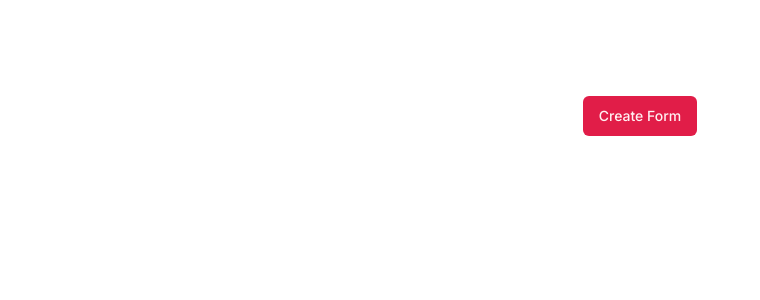
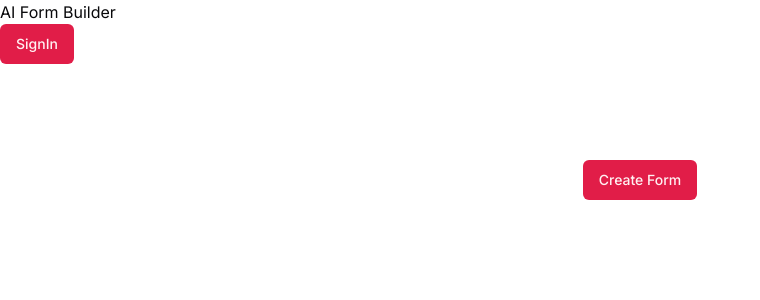
Before and after one commit to justigo86/form-builder, a Next.js app: page / in a window 1280 px wide. Shown: the top 300 px of the page, without its empty margins (0-760 px from the left). Built offline with nearby package versions, Linux system fonts and the light colour scheme; no server answers.

Commit message:
added nextAuth functionality and included keys - started Header element

```diff
--- a/package.json
+++ b/package.json
@@ -17,6 +17,7 @@
     "clsx": "^2.1.1",
     "lucide-react": "^0.378.0",
     "next": "14.2.3",
+    "next-auth": "^5.0.0-beta.18",
     "react": "^18",
     "react-dom": "^18",
     "react-hook-form": "^7.51.4",
--- /dev/null
+++ b/src/app/api/auth/[...nextauth]/route.ts
@@ -0,0 +1 @@
+export { GET, POST } from "@/auth";
--- a/src/app/page.tsx
+++ b/src/app/page.tsx
@@ -1,9 +1,13 @@
+import Header from "@/components/ui/header";
 import FormGenerator from "./form-generator";
 
 export default function Home() {
   return (
-    <main className="flex min-h-screen flex-col items-center justify-between p-24">
-      <FormGenerator />
-    </main>
+    <>
+      <Header />
+      <main className="flex min-h-screen flex-col items-center justify-between p-24">
+        <FormGenerator />
+      </main>
+    </>
   );
 }
--- /dev/null
+++ b/src/auth.ts
@@ -0,0 +1,16 @@
+import NextAuth from "next-auth";
+import GoogleProvider from "next-auth/providers/google";
+
+export const {
+  handlers: { GET, POST },
+  auth,
+  signIn,
+  signOut,
+} = NextAuth({
+  providers: [
+    GoogleProvider({
+      clientId: process.env.GOOGLE_ID,
+      clientSecret: process.env.GOOGLE_SECRET,
+    }),
+  ],
+});
--- /dev/null
+++ b/src/components/ui/header.tsx
@@ -0,0 +1,31 @@
+import React from "react";
+import { auth, signIn, signOut } from "@/auth";
+import { Button } from "@/components/ui/button";
+import Image from "next/image";
+import Link from "next/link";
+
+type Props = {};
+
+const Header = async (props: Props) => {
+  const session = await auth();
+  console.log(session);
+
+  return (
+    <header>
+      <nav>
+        <div>
+          <h1>AI Form Builder</h1>
+          {session?.user ? (
+            <div>session.user.name</div>
+          ) : (
+            <Link href="/api/auth/signin">
+              <Button>SignIn</Button>
+            </Link>
+          )}
+        </div>
+      </nav>
+    </header>
+  );
+};
+
+export default Header;
```
Also changed, not shown: 1 other file (tests, documents, lock files or other folders).
